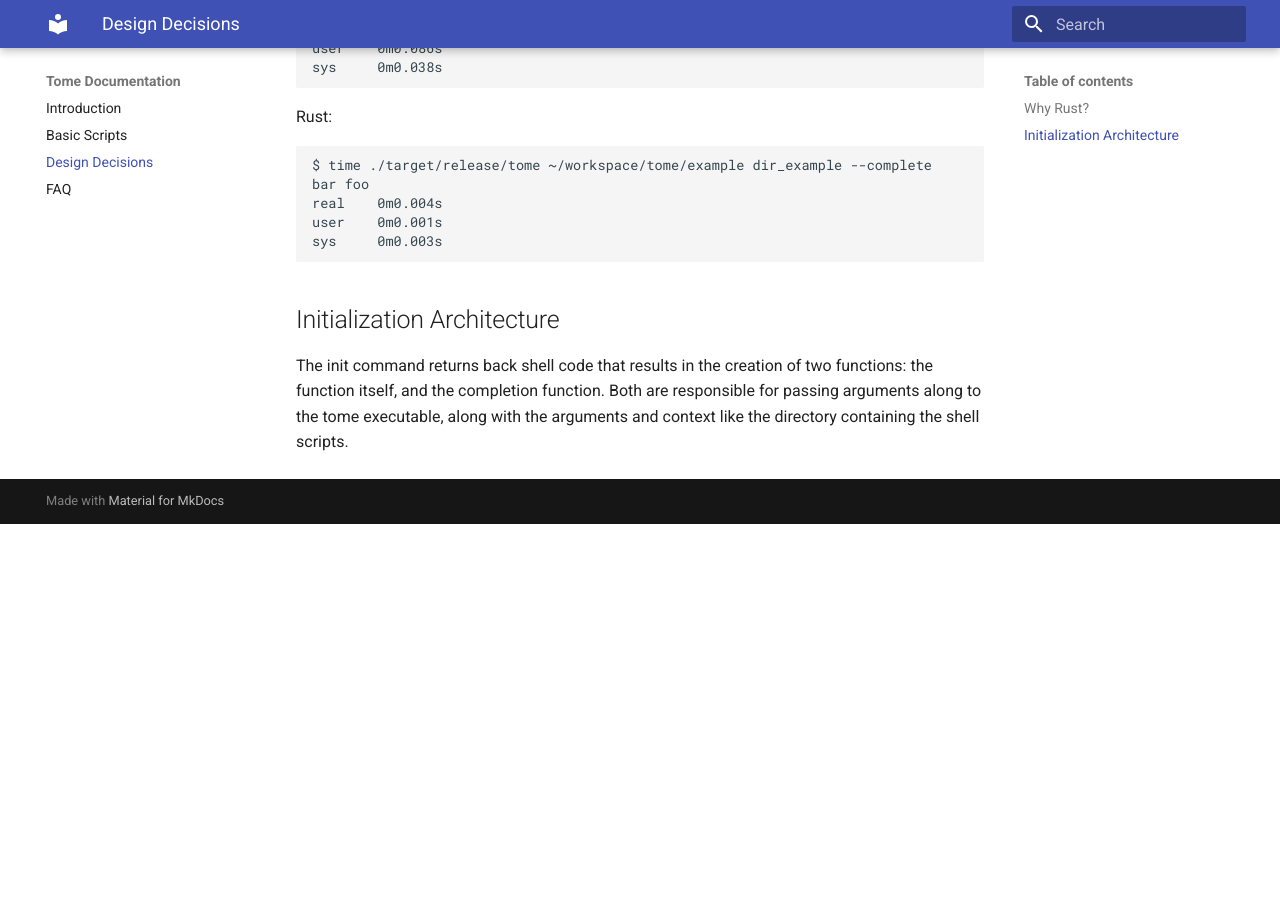
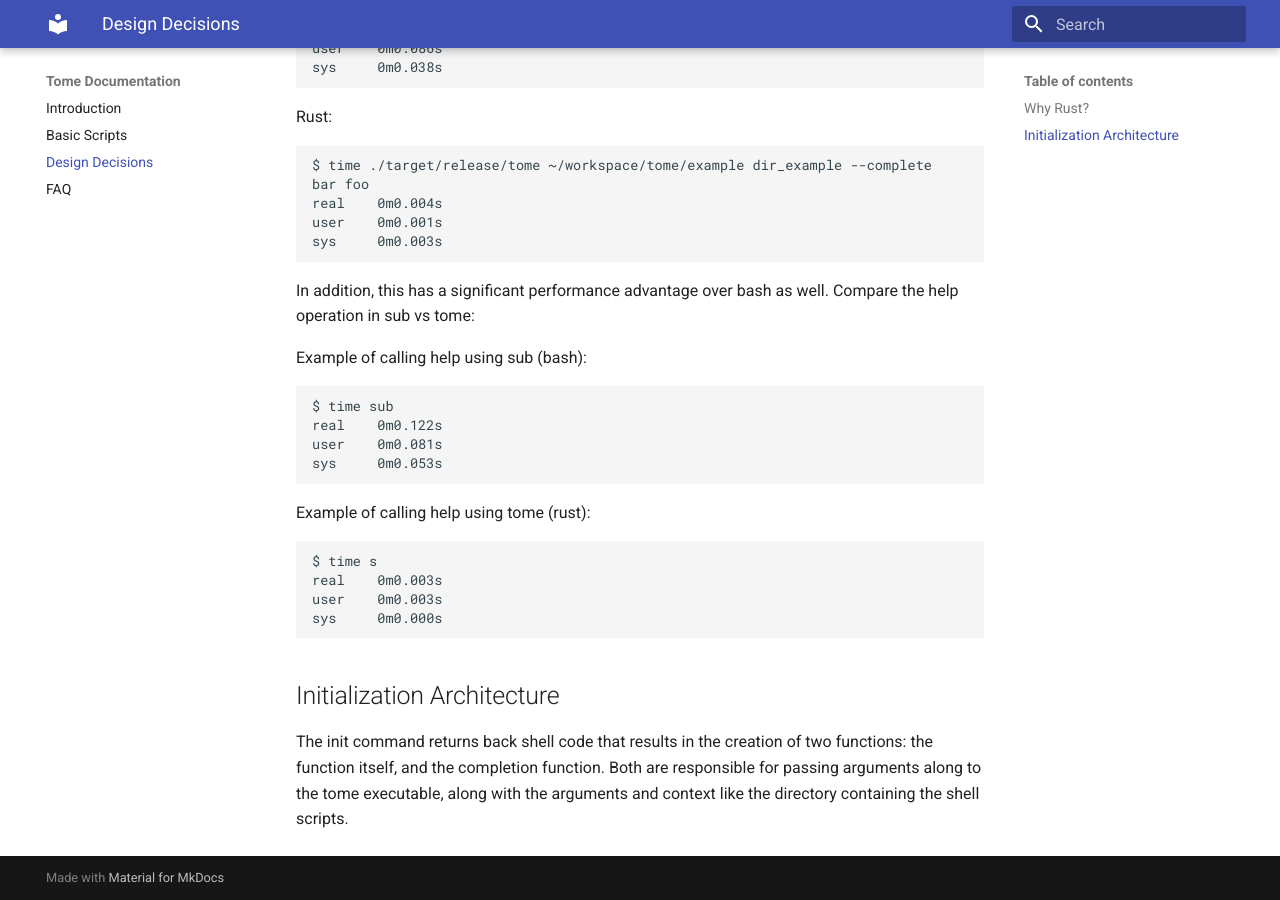
Before and after one commit to toumorokoshi/tome, an MkDocs documentation site: the page built from docs/design-decisions.md, in a window 1280 px wide and 900 px high, scrolled down 545 px. Built offline with MkDocs 1.6.1 and Material for MkDocs 9.7.7, drawn with Linux system fonts in a browser that asks for light colours; before the commit the page ends 1069 px from its top, so only the background shows below that.

Commit message:
minor: adding sub vs tome benchmark

````diff
--- a/docs/design-decisions.md
+++ b/docs/design-decisions.md
@@ -29,6 +29,26 @@ user    0m0.001s
 sys     0m0.003s
 ```
 
+In addition, this has a significant performance advantage over bash as well. Compare the help operation in sub vs tome:
+
+Example of calling help using sub (bash):
+
+```
+$ time sub
+real    0m0.122s
+user    0m0.081s
+sys     0m0.053s
+```
+
+Example of calling help using tome (rust):
+
+```
+$ time s
+real    0m0.003s
+user    0m0.003s
+sys     0m0.000s
+```
+
 ## Initialization Architecture
 
 The init command returns back shell code that results in the creation of two functions: the function itself, and the completion function. Both are responsible for passing arguments along to the tome executable, along with the arguments and context like the directory containing the shell scripts.
````
